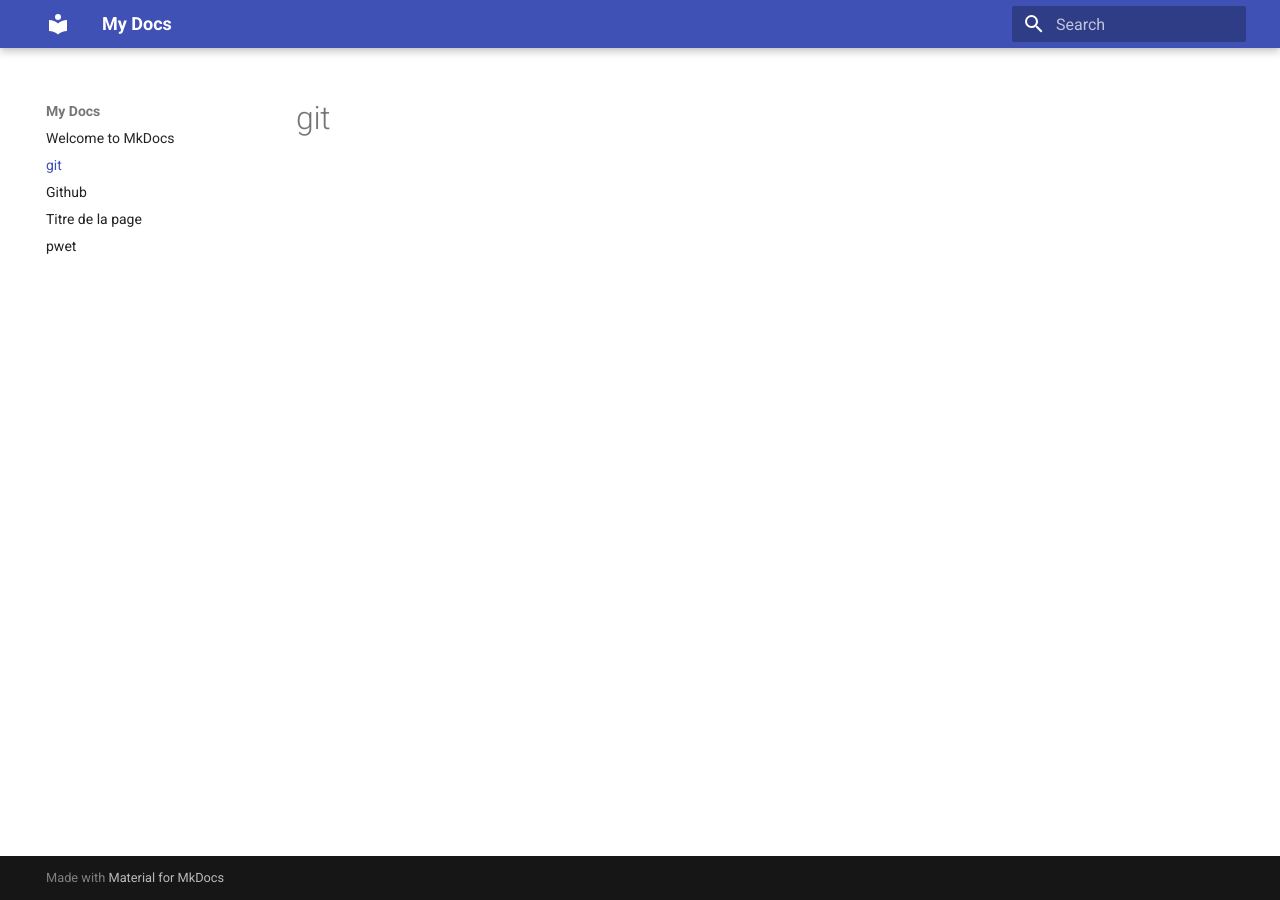
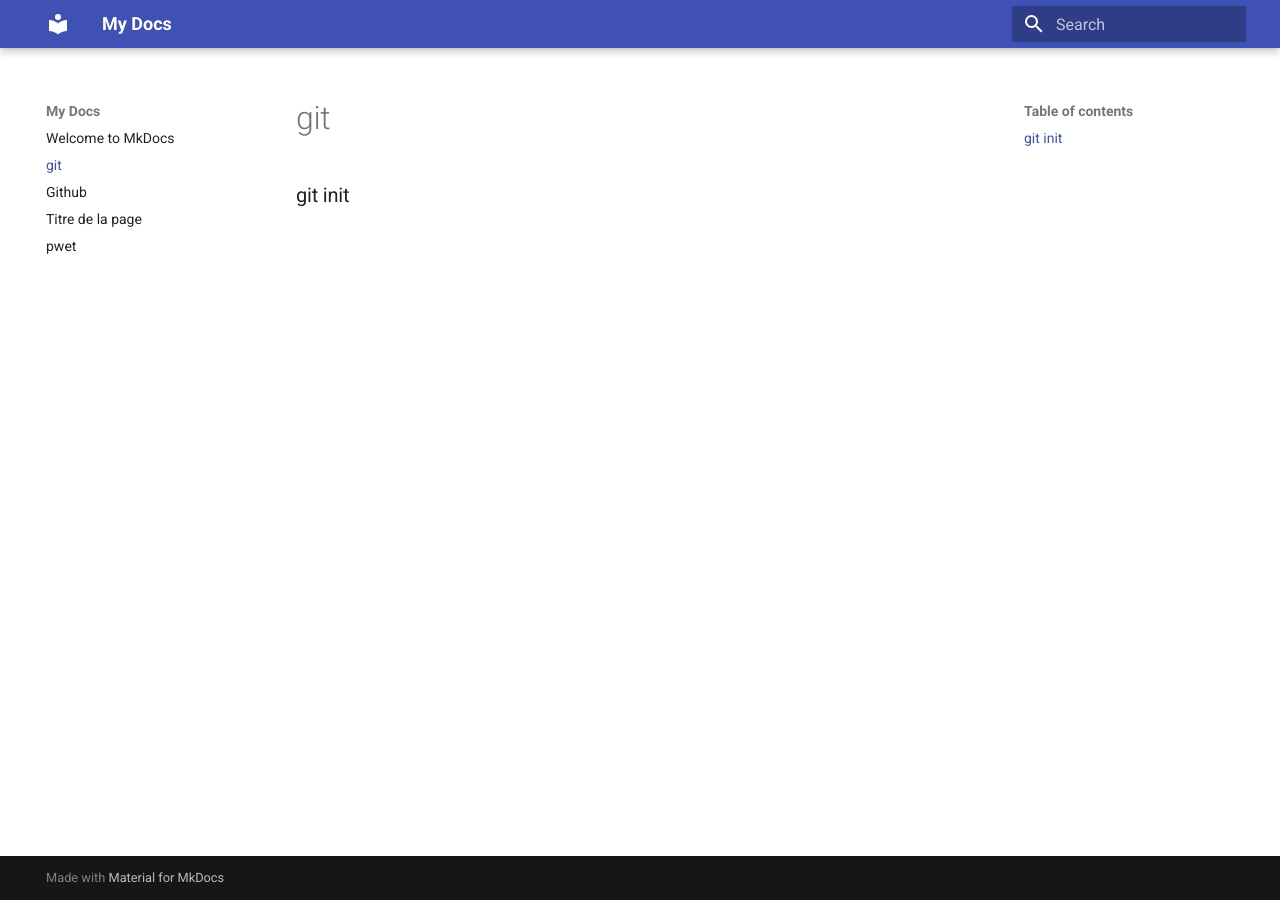
Before and after one commit to Marlo13/documentation-markdown, an MkDocs documentation site: the page built from docs/git.md, in a window 1280 px wide. Built offline with MkDocs 1.6.1 and Material for MkDocs 9.7.7, drawn with Linux system fonts in a browser that asks for light colours.

```diff
--- a/docs/git.md
+++ b/docs/git.md
@@ -1 +1,2 @@
 # git
+### git init
```
